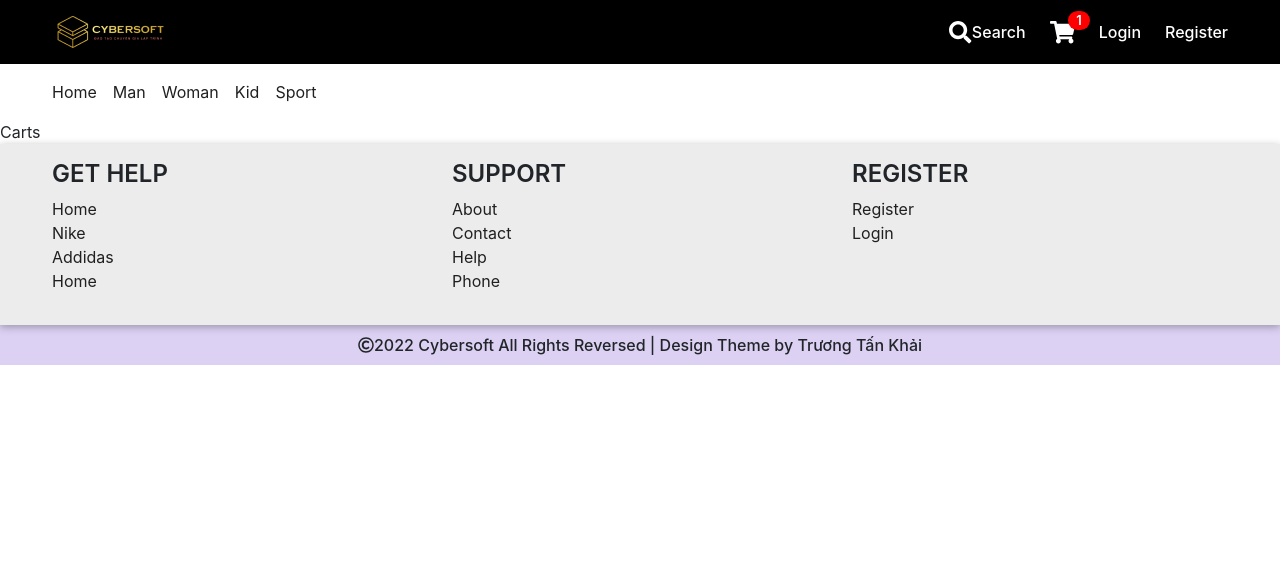
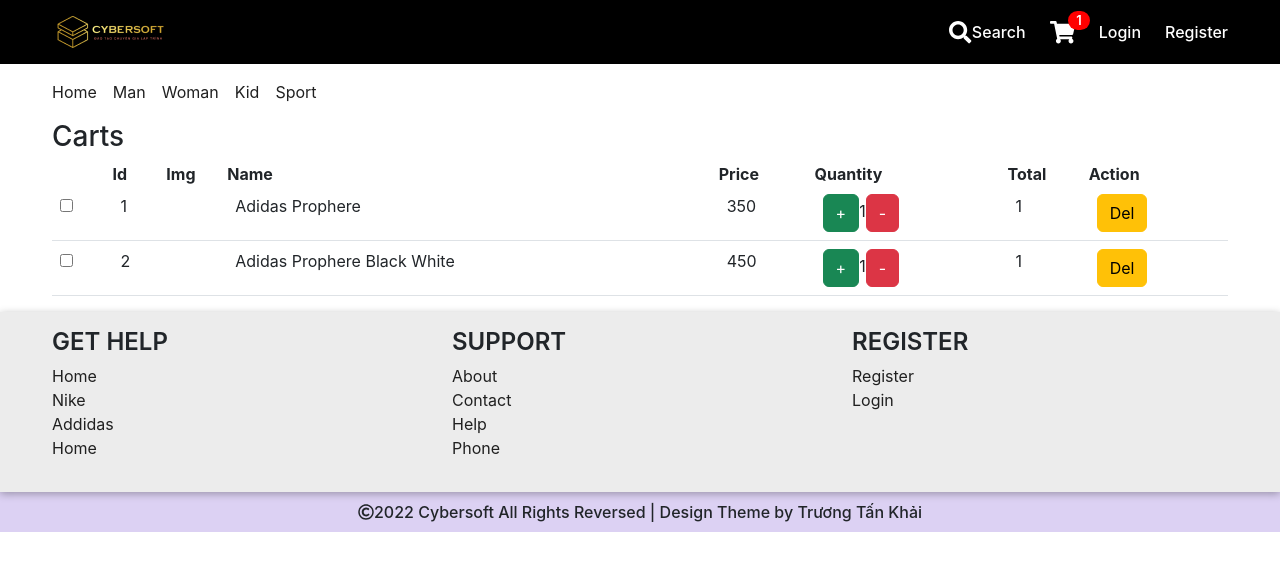
Before and after one commit to ducanhRabbit/BC28_Capstone3_React, a React (Create React App) app: page /cart in a window 1280 px wide. Shown: the top 570 px of the page. Built offline with nearby package versions, Linux system fonts and the light colour scheme; no server answers.

Commit message:
add cart

```diff
--- a/src/components/Header/Header.jsx
+++ b/src/components/Header/Header.jsx
@@ -32,7 +32,7 @@
         <div className="container">
           <div className="wrapper d-flex align-items-center justify-center justify-content-between">
             <div className="logo">
-              <Link>
+              <Link to={'/'}>
                 <img src={logo} alt="" />
               </Link>
             </div>
@@ -41,14 +41,14 @@
                 <i className="fas fa-search"></i>
                 <span>Search</span>
               </Link>
-              <Link className="d-flex align-items-center justify-center">
+              <Link to={'/cart'} className="d-flex align-items-center justify-center">
                 <i className="fas fa-shopping-cart cart-icon" />
                 <span className="cart-badge ">
                   1
                 </span>
               </Link>
               <Link>Login</Link>
-              <Link>Register</Link>
+              <Link to={'/register'}>Register</Link>
             </div>
           </div>
         </div>
--- a/src/pages/Carts/Carts.jsx
+++ b/src/pages/Carts/Carts.jsx
@@ -1,7 +1,58 @@
 import React from 'react'
+import { useDispatch, useSelector } from 'react-redux'
 
 export default function Carts() {
+  const cartList = useSelector(state => state.cartReducer.cartList);
+  const dispatch = useDispatch();
+
+  const renderCartList = ()=>{
+    return cartList.map((item,index)=>{
+      return <tr>
+      <td>
+        <input type="checkbox" />
+      </td>
+      <td>{item.id}</td>
+      <td>{item.img}</td>
+      <td>{item.name}</td>
+      <td>{item.price}</td>
+      <td>
+        <button className='btn btn-success'>+</button>
+        <span>1</span>
+        <button className='btn btn-danger'>-</button>
+      </td>
+      <td>1</td>
+      <td>
+        <button className='btn btn-warning'>
+          Del
+        </button>
+      </td>
+    </tr>
+    })
+  }
+
+  // const handleDelete = ()=>{
+  //   dispatch()
+  // }
   return (
-    <div>Carts</div>
+    <div className='container carts'>
+      <h3>Carts</h3>
+
+      <table className='table'>
+        <thead>
+          <th></th>
+          <th>Id</th>
+          <th>Img</th>
+          <th>Name</th>
+          <th>Price</th>
+          <th>Quantity</th>
+          <th>Total</th>
+          <th>Action</th>
+        </thead>
+        <tbody>
+          {renderCartList()}
+        </tbody>
+      </table>
+
+    </div>
   )
 }
--- a/src/redux/configStore.js
+++ b/src/redux/configStore.js
@@ -1,4 +1,5 @@
 import {configureStore} from '@reduxjs/toolkit'
+import cartReducer from './reducers/cartReducer'
 import productReducer from './reducers/productReducer'
 import userReducer from './reducers/userReducer'
 
@@ -6,5 +7,6 @@
     reducer: {
         productReducer: productReducer,
         userReducer: userReducer,
+        cartReducer: cartReducer,
     }
 })
--- /dev/null
+++ b/src/redux/reducers/cartReducer.jsx
@@ -0,0 +1,76 @@
+import { createSlice } from '@reduxjs/toolkit'
+
+const initialState = {
+    cartList: [{
+        "id": 1,
+        "name": "Adidas Prophere",
+        "alias": "adidas-prophere",
+        "price": 350,
+        "description": "The adidas Primeknit upper wraps the foot with a supportive fit that enhances movement.\r\n\r\n",
+        "size": "[36,37,38,39,40,41,42]",
+        "shortDescription": "The midsole contains 20% more Boost for an amplified Boost feeling.\r\n\r\n",
+        "quantity": 995,
+        "deleted": false,
+        "categories": "[{\"id\":\"ADIDAS\",\"category\":\"ADIDAS\"},{\"id\":\"MEN\",\"category\":\"MEN\"},{\"id\":\"WOMEN\",\"category\":\"WOMEN\"}]",
+        "relatedProducts": "[2,3,5]",
+        "feature": true,
+        "image": "https://shop.cyberlearn.vn/images/adidas-prophere.png"
+      },
+      {
+        "id": 2,
+        "name": "Adidas Prophere Black White",
+        "alias": "adidas-prophere-black-white",
+        "price": 450,
+        "description": "The adidas Primeknit upper wraps the foot with a supportive fit that enhances movement.\r\n\r\n",
+        "size": "[36,37,38,39,40,41,42]",
+        "shortDescription": "The midsole contains 20% more Boost for an amplified Boost feeling.\r\n\r\n",
+        "quantity": 990,
+        "deleted": false,
+        "categories": "[{\"id\":\"ADIDAS\",\"category\":\"ADIDAS\"},{\"id\":\"MEN\",\"category\":\"MEN\"},{\"id\":\"WOMEN\",\"category\":\"WOMEN\"}]",
+        "relatedProducts": "[1,4,6]",
+        "feature": false,
+        "image": "https://shop.cyberlearn.vn/images/adidas-prophere-black-white.png"
+      },],
+    totalQuantity: 0,
+    totalBill: 0
+
+}
+
+const cartReducer = createSlice({
+  name:'cartReducer',
+  initialState,
+  reducers: {
+    addToCart: (state,action)=>{
+        const newItem = action.payload;
+
+        const existingItem = state.cartList.find(item => item.id === newItem.id);
+
+        if(!existingItem){
+            state.cartList.push({
+                ...newItem,
+                // quantity:1,
+                totalPrice:newItem.price,
+            })
+        }else{
+            existingItem.quantity+= newItem.quantity;
+            existingItem.totalPrice = Number(existingItem.quantity) * Number(existingItem.price)
+        }
+        state.totalBill = state.cartList.reduce((total,item)=>{
+            total + item.totalPrice;
+        },0);
+    },
+    removeFromCart: (state,action)=>{
+        const {id} = action.payload;
+        const indexItemRemove = state.cartList.findIndex(item => item.id === id)
+        state.cartList.splice(indexItemRemove,1);
+
+        // state.totalBill = state.cartList.reduce((total,item)=>{
+        //     total + item.totalPrice;
+        // },0);
+    }
+  }
+});
+
+export const {} = cartReducer.actions
+
+export default cartReducer.reducer
```
